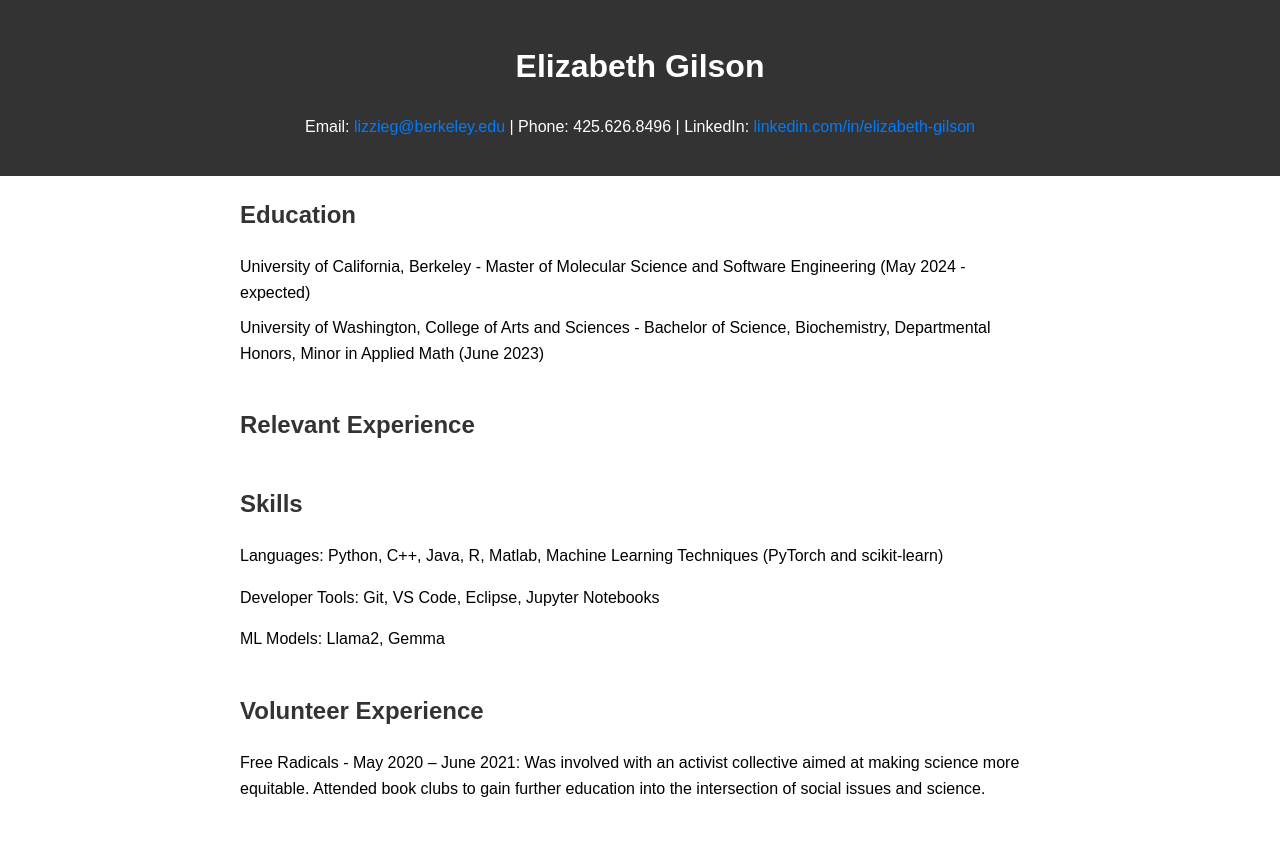
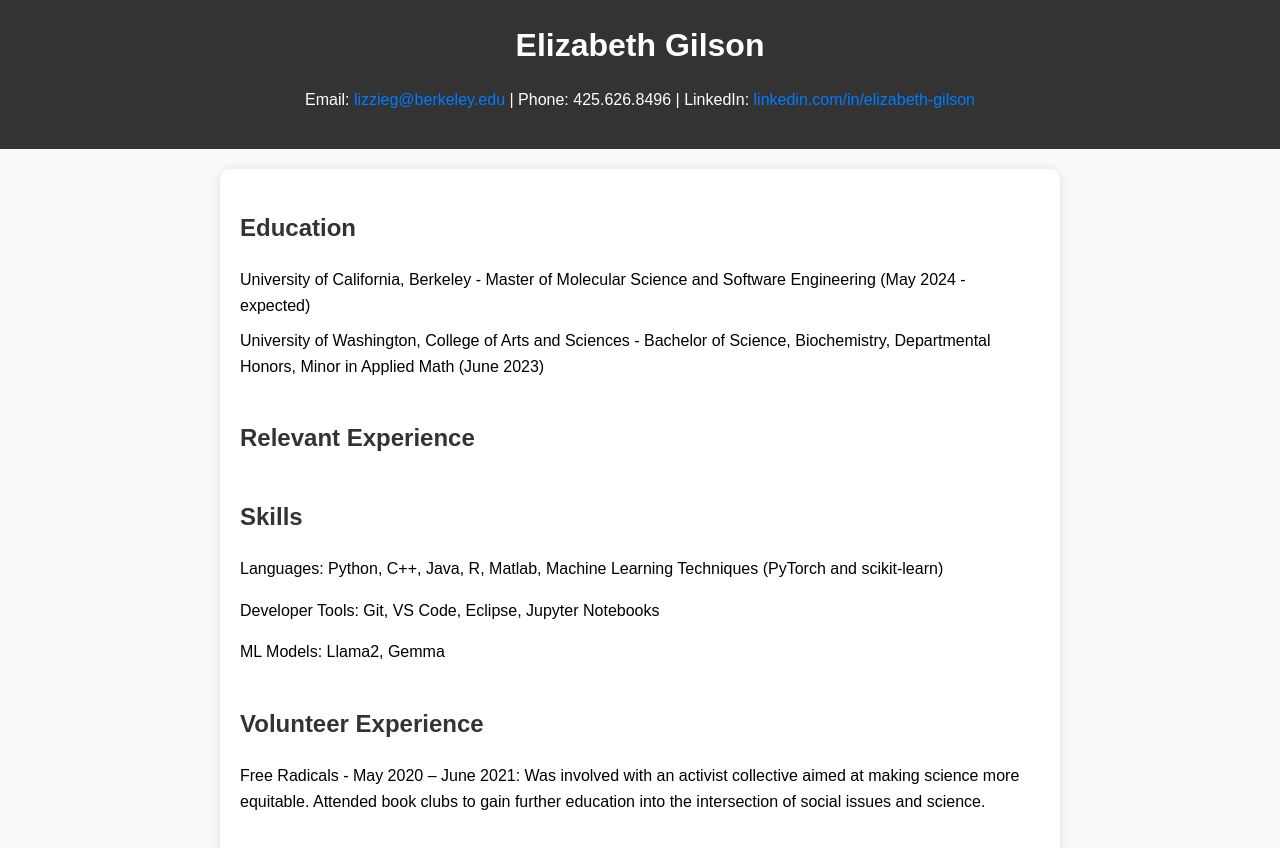
Before and after one commit to lizzie-gilson1/lizzie-gilson1.github.io, a plain HTML site: page Main_Page.html in a window 1280 px wide. Drawn offline with Linux system fonts and the light colour scheme.

Commit message:
Update Main_Page.html

```diff
--- a/Main_Page.html
+++ b/Main_Page.html
@@ -10,6 +10,7 @@
             line-height: 1.6;
             margin: 0;
             padding: 0;
+            background-color: #f9f9f9;
         }
         header {
             background-color: #333;
@@ -17,16 +18,28 @@
             padding: 20px;
             text-align: center;
         }
+        header h1 {
+            margin: 0;
+        }
+        .contact-info {
+            margin-top: 10px;
+            font-size: 16px;
+        }
         .container {
             max-width: 800px;
             margin: 20px auto;
-            padding: 0 20px;
+            padding: 20px;
+            background-color: #fff;
+            box-shadow: 0 0 10px rgba(0, 0, 0, 0.1);
+            border-radius: 10px;
         }
         section {
             margin-bottom: 40px;
         }
         h2 {
             color: #333;
+            font-size: 24px;
+            margin-bottom: 20px;
         }
         ul {
             list-style-type: none;
@@ -42,12 +55,25 @@
         a:hover {
             text-decoration: underline;
         }
+        .experience-item {
+            border-left: 4px solid #007bff;
+            padding-left: 10px;
+            margin-bottom: 20px;
+        }
+        .skills p {
+            margin-bottom: 10px;
+        }
+        .volunteer p {
+            margin-bottom: 10px;
+        }
     </style>
 </head>
 <body>
     <header>
         <h1>Elizabeth Gilson</h1>
-        <p>Email: <a href="mailto:lizzieg@berkeley.edu">lizzieg@berkeley.edu</a> | Phone: 425.626.8496 | LinkedIn: <a href="https://linkedin.com/in/elizabeth-gilson">linkedin.com/in/elizabeth-gilson</a></p>
+        <div class="contact-info">
+            <p>Email: <a href="mailto:lizzieg@berkeley.edu">lizzieg@berkeley.edu</a> | Phone: 425.626.8496 | LinkedIn: <a href="https://linkedin.com/in/elizabeth-gilson">linkedin.com/in/elizabeth-gilson</a></p>
+        </div>
     </header>
     <div class="container">
         <section>
@@ -57,17 +83,19 @@
                 <li>University of Washington, College of Arts and Sciences - Bachelor of Science, Biochemistry, Departmental Honors, Minor in Applied Math (June 2023)</li>
             </ul>
         </section>
-        <section>
+        <section class="experience">
             <h2>Relevant Experience</h2>
-            <!-- Include relevant experience here -->
+            <div class="experience-item">
+                <!-- Include relevant experience here -->
+            </div>
         </section>
-        <section>
+        <section class="skills">
             <h2>Skills</h2>
             <p>Languages: Python, C++, Java, R, Matlab, Machine Learning Techniques (PyTorch and scikit-learn)</p>
             <p>Developer Tools: Git, VS Code, Eclipse, Jupyter Notebooks</p>
             <p>ML Models: Llama2, Gemma</p>
         </section>
-        <section>
+        <section class="volunteer">
             <h2>Volunteer Experience</h2>
             <p>Free Radicals - May 2020 – June 2021: Was involved with an activist collective aimed at making science more equitable. Attended book clubs to gain further education into the intersection of social issues and science.</p>
         </section>
```
